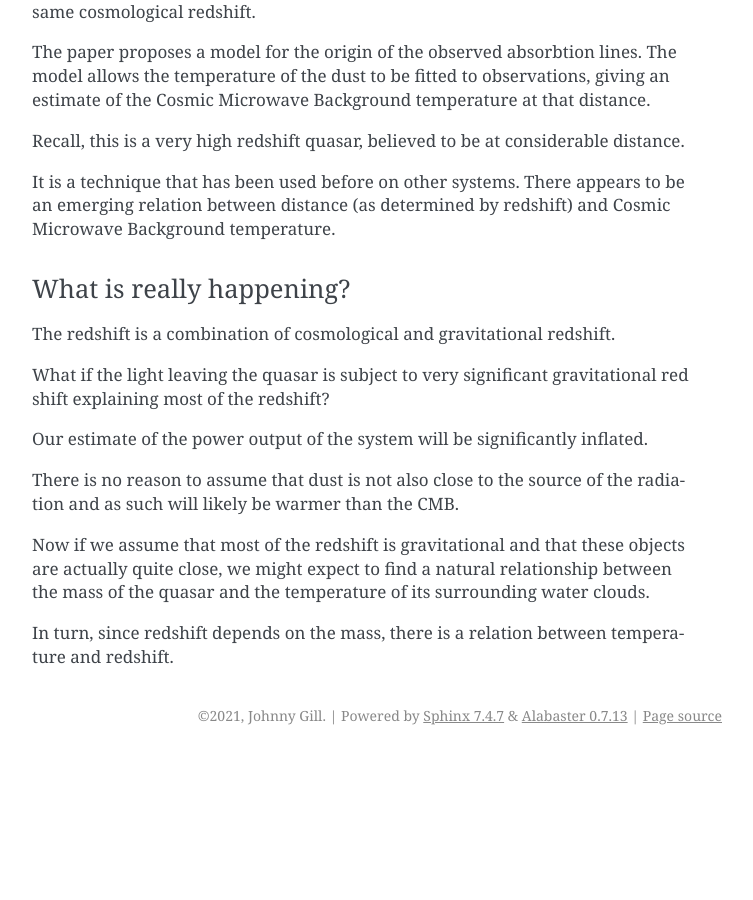
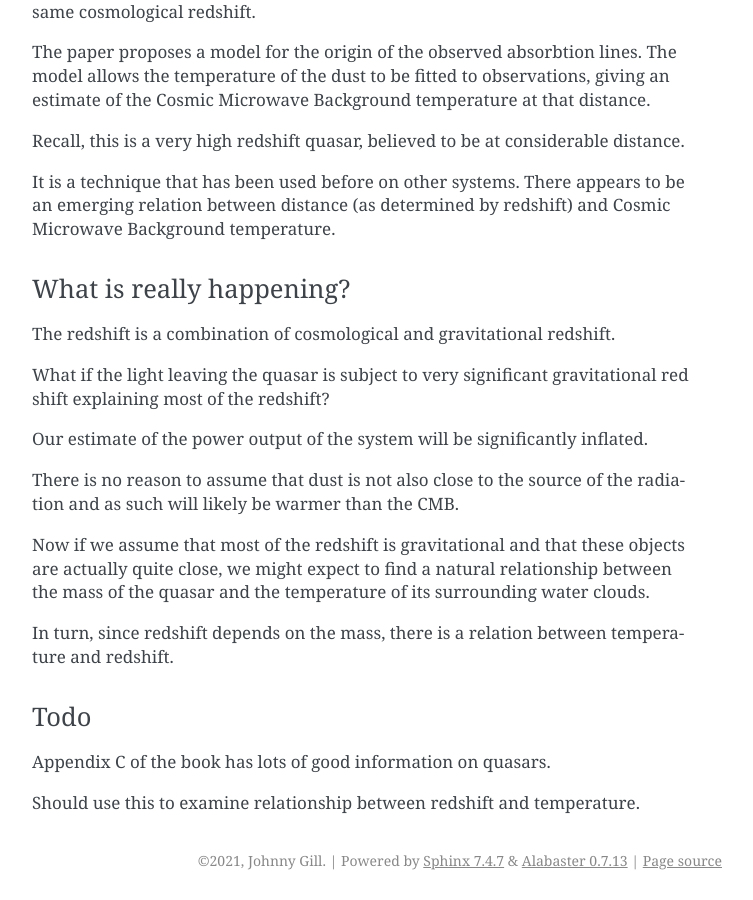
Before and after one commit to swfiua/gotu, a Sphinx documentation site: the page built from docs/observations.rst, in a window 1280 px wide and 900 px high, scrolled down 2645 px. Shown: the whole window, without its empty margins (388-1141 px from the left). Built offline with Sphinx 7.4.7, drawn with Linux system fonts in a browser that asks for light colours; formulas are drawn with MathJax 3; before the commit the page ends 3400 px from its top, so only the background shows below that.

Commit message:
more quasar spectra

```diff
--- a/docs/observations.rst
+++ b/docs/observations.rst
@@ -156,3 +156,10 @@ temperature of its surrounding water clouds.
 
 In turn, since redshift depends on the mass, there is a relation
 between temperature and redshift.
+
+Todo
+----
+
+Appendix C of the book has lots of good information on quasars.
+
+Should use this to examine relationship between redshift and temperature.
```
